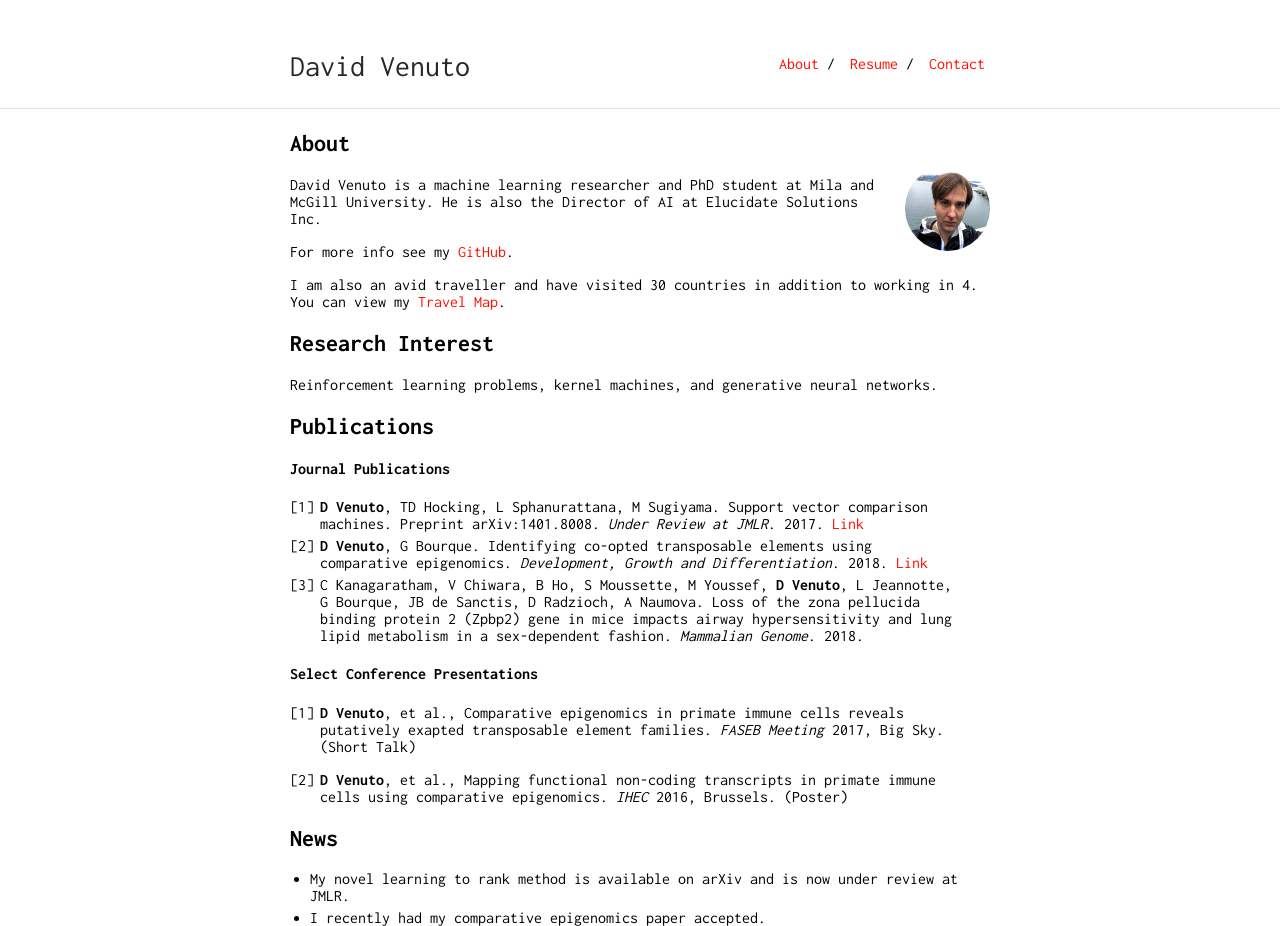
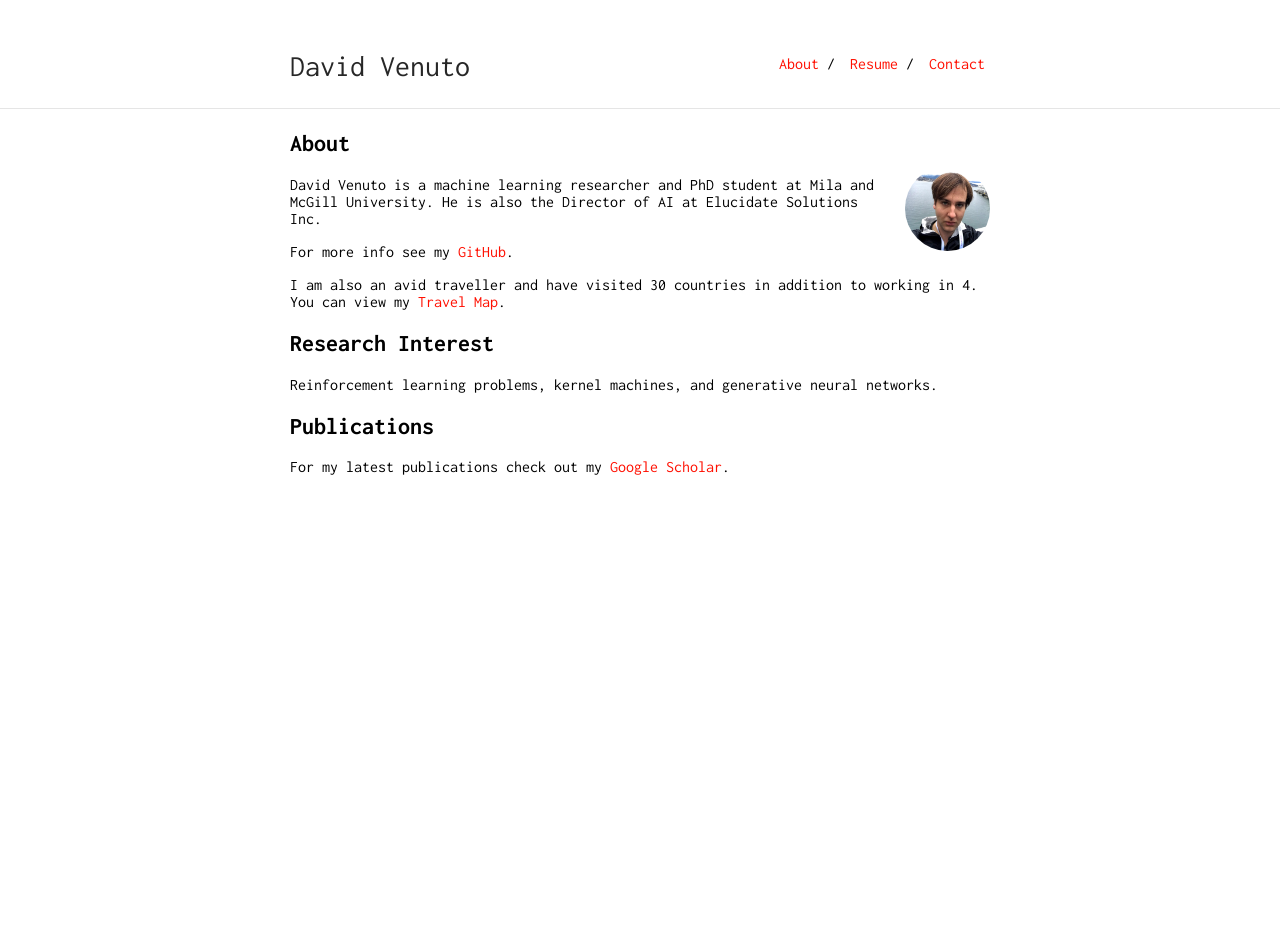
Before and after one commit to dvVenuto/dvvenuto.github.io, a Jekyll site: the page built from index.md, in a window 1280 px wide. Built offline with Jekyll 4.4.1, drawn with Linux system fonts in a browser that asks for light colours; our own code applies the rules of GitHub Pages for plain Markdown files; after the commit the page ends 900 px from its top, so only the background shows below that.

Commit message:
Update index.md

```diff
--- a/index.md
+++ b/index.md
@@ -18,19 +18,4 @@ Reinforcement learning problems, kernel machines, and generative neural networks
 
 ## Publications
 
-#### Journal Publications
-
-1. **D Venuto**, TD Hocking, L Sphanurattana, M Sugiyama. Support vector comparison machines. Preprint arXiv:1401.8008. *Under Review at JMLR*. 2017. [Link](https://arxiv.org/pdf/1401.8008.pdf)
-2. **D Venuto**, G Bourque. Identifying co-opted transposable elements using comparative epigenomics. *Development, Growth and Differentiation*. 2018. [Link](http://onlinelibrary.wiley.com/doi/10.1111/dgd.12423/abstract)
-3. C Kanagaratham, V Chiwara, B Ho, S Moussette, M Youssef, **D Venuto**, L Jeannotte, G Bourque, JB de Sanctis, D Radzioch, A Naumova. Loss of the zona pellucida binding protein 2 (Zpbp2) gene in mice impacts airway hypersensitivity and lung lipid metabolism in a sex-dependent fashion. *Mammalian Genome*. 2018.
-
-#### Select Conference Presentations
-
-1. **D Venuto**, et al., Comparative epigenomics in primate immune cells reveals putatively exapted transposable element families. *FASEB Meeting* 2017, Big Sky. (Short Talk)
-
-2. **D Venuto**, et al., Mapping functional non-coding transcripts in primate immune cells using comparative epigenomics. *IHEC* 2016, Brussels. (Poster)
-
-## News
-
-- My novel learning to rank method is available on arXiv and is now under review at JMLR.
-- I recently had my comparative epigenomics paper accepted.
+For my latest publications check out my [Google Scholar](https://scholar.google.ca/citations?user=32rbUtYAAAAJ&hl=en).
```
